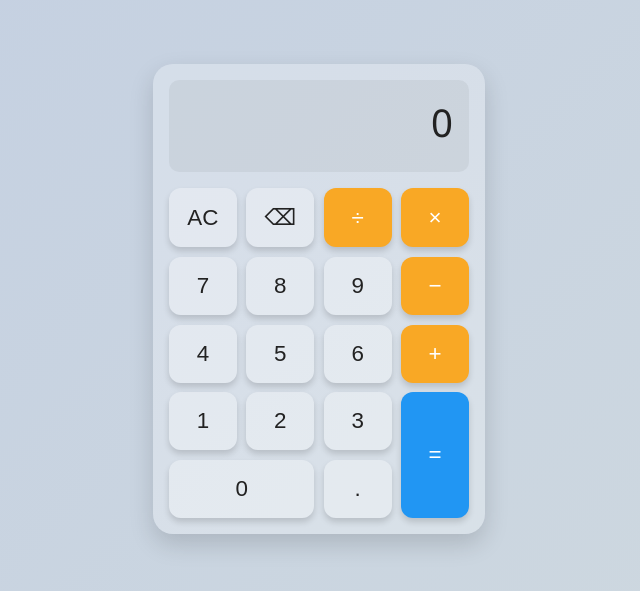
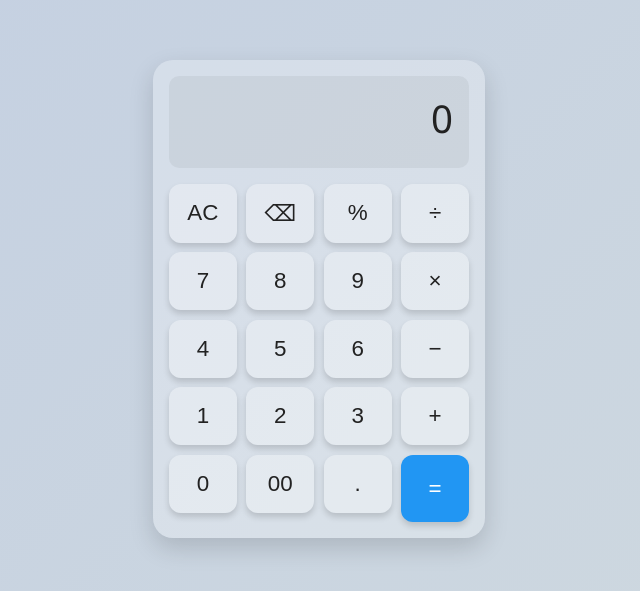
Before and after one commit to tanvir15437/calculator_tast_by_Selise, a plain HTML site: page index.html in a window 1280 px wide. Shown: the part 101-692 px from the top of the page, without its empty margins (321-961 px from the left). Drawn offline with Linux system fonts and the light colour scheme.

Commit message:
feat: update calculator HTML layout with new buttons and structure
Added '00' button beside '0' and grouped all operator buttons (AC, ⌫, %, ÷, ×, −, +, =) with consistent classes for styling. Layout updated to match the new UI design. No changes made to display or JavaScript logic.

```diff
--- a/index.html
+++ b/index.html
@@ -3,37 +3,40 @@
 <head>
   <meta charset="UTF-8" />
   <meta name="viewport" content="width=device-width, initial-scale=1.0"/>
-  <title>Modern Calculator</title>
+  <title>Calculator</title>
   <link rel="stylesheet" href="style.css" />
 </head>
 <body>
   <div class="calculator">
     <div id="display" class="display">0</div>
     <div class="keys">
-        <button class="btn" data-action="clear">AC</button>
-        <button class="btn" data-action="delete">⌫</button>
-        <button class="btn operator" data-value="/">÷</button>
-        <button class="btn operator" data-value="*">×</button>
+      <button class="btn operator-top" data-action="clear">AC</button>
+      <button class="btn operator-top" data-action="delete">⌫</button>
+      <button class="btn operator-top" data-value="%">%</button>
+      <button class="btn operator-right" data-value="/">÷</button>
 
       <button class="btn" data-value="7">7</button>
       <button class="btn" data-value="8">8</button>
       <button class="btn" data-value="9">9</button>
-        <button class="btn operator" data-value="-">−</button>
+      <button class="btn operator-right" data-value="*">×</button>
 
       <button class="btn" data-value="4">4</button>
       <button class="btn" data-value="5">5</button>
       <button class="btn" data-value="6">6</button>
-        <button class="btn operator" data-value="+">+</button>
+      <button class="btn operator-right" data-value="-">−</button>
 
       <button class="btn" data-value="1">1</button>
       <button class="btn" data-value="2">2</button>
       <button class="btn" data-value="3">3</button>
-        <button class="btn equal" data-action="calculate">=</button>
+      <button class="btn operator-right" data-value="+">+</button>
 
-        <button class="btn zero" data-value="0">0</button>
+      <button class="btn" data-value="0">0</button>
+      <button class="btn" data-value="00">00</button>
       <button class="btn" data-value=".">.</button>
+      <button class="btn equal operator-right" data-action="calculate">=</button>
     </div>
   </div>
+
   <script src="script.js"></script>
 </body>
 </html>
```
Lines whose indentation alone changed are shown as unchanged.
